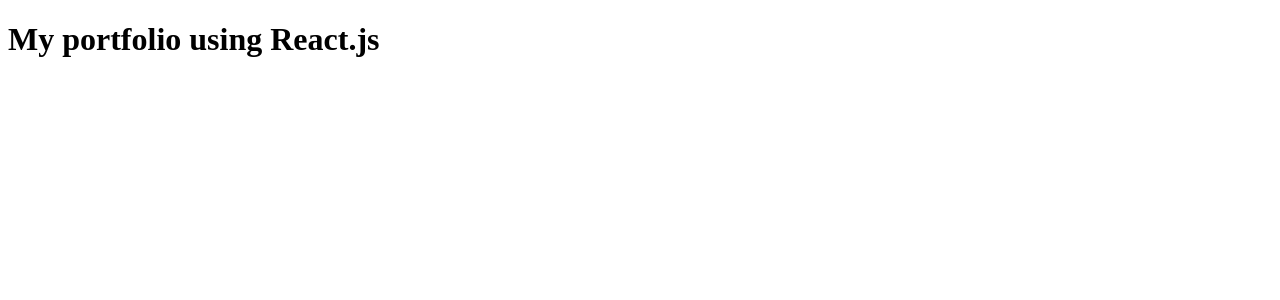
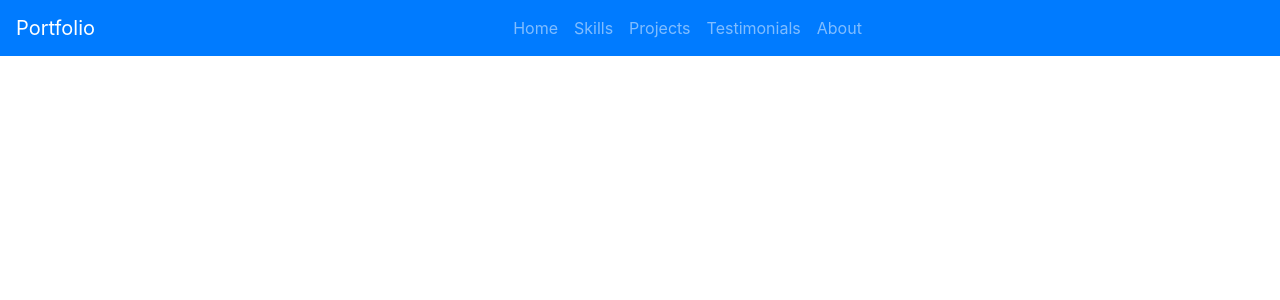
Before and after one commit to kamilDevguru/react-portfolio, a React app: page / in a window 1280 px wide. Shown: the top 300 px of the page. Built offline with nearby package versions, Linux system fonts and the light colour scheme.

Commit message:
Add css-loader, style-loader

```diff
--- a/package.json
+++ b/package.json
@@ -10,7 +10,9 @@
   "author": "Dan Konus",
   "license": "MIT",
   "dependencies": {
+    "bootstrap": "^4.3.1",
     "react": "^16.9.0",
+    "react-bootstrap": "^1.0.0-beta.12",
     "react-dom": "^16.9.0"
   },
   "devDependencies": {
@@ -18,7 +20,9 @@
     "@babel/preset-env": "^7.5.5",
     "@babel/preset-react": "^7.0.0",
     "babel-loader": "^8.0.6",
+    "css-loader": "^3.2.0",
     "html-webpack-plugin": "^3.2.0",
+    "style-loader": "^1.0.0",
     "webpack": "^4.39.3",
     "webpack-cli": "^3.3.7",
     "webpack-dev-server": "^3.8.0"
--- a/src/App.js
+++ b/src/App.js
@@ -1,9 +1,13 @@
 import React from 'react';
+
+import Header from './components/layout/Header'
 
 class App extends React.Component {
   render() {
     return (
-      <h1>My portfolio using React.js</h1>
+      <>
+        <Header />
+      </>
     )
   }
 }
--- /dev/null
+++ b/src/components/layout/Header.css
@@ -0,0 +1,3 @@
+.header {
+  width: 100%;
+}
--- /dev/null
+++ b/src/components/layout/Header.js
@@ -0,0 +1,23 @@
+import React from 'react';
+import { Navbar, Nav } from 'react-bootstrap';
+
+import './Header.css';
+
+class Header extends React.Component {
+  render() {
+    return (
+      <Navbar bg="primary" variant="dark" sticky="top">
+        <Navbar.Brand href="#home">Portfolio</Navbar.Brand>
+        <Nav className="justify-content-center header">
+          <Nav.Link href="#home">Home</Nav.Link>
+          <Nav.Link href="#features">Skills</Nav.Link>
+          <Nav.Link href="#pricing">Projects</Nav.Link>
+          <Nav.Link href="#pricing">Testimonials</Nav.Link>
+          <Nav.Link href="#pricing">About</Nav.Link>
+        </Nav>
+      </Navbar>
+    );
+  }
+}
+
+export default Header;
--- a/src/index.html
+++ b/src/index.html
@@ -6,6 +6,8 @@
   <meta name="viewport" content="width=device-width, initial-scale=1.0">
   <meta http-equiv="X-UA-Compatible" content="ie=edge">
   <title>Portfolio</title>
+  <link rel="stylesheet" href="https://maxcdn.bootstrapcdn.com/bootstrap/4.3.1/css/bootstrap.min.css"
+    integrity="sha384-ggOyR0iXCbMQv3Xipma34MD+dH/1fQ784/j6cY/iJTQUOhcWr7x9JvoRxT2MZw1T" crossorigin="anonymous" />
 </head>
 
 <body>
--- a/webpack.config.js
+++ b/webpack.config.js
@@ -12,10 +12,13 @@
       {
         test: /\.js$/,
         exclude: /node_modules/,
-        use: [
-          { loader: 'babel-loader' }
-        ]
-      }
+        use: ['babel-loader'],
+      },
+      {
+        test: /\.css$/,
+        exclude: /node_modules/,
+        use: ['style-loader', 'css-loader'],
+      },
     ]
   },
   plugins: [
```
Also changed, not shown: 1 other file (tests, documents, lock files or other folders).
